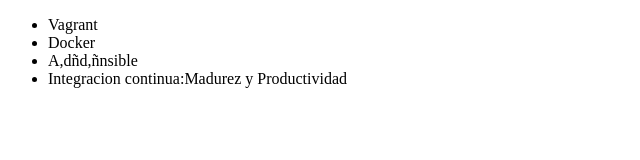
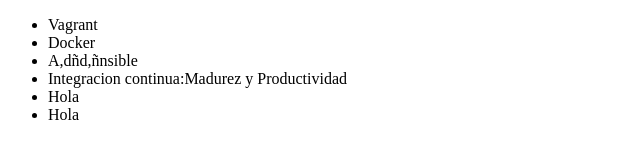
Before and after one commit to rodrigosanchone/practicaGit, a plain HTML site: page index.html in a window 1280 px wide. Shown: the full height of the page, 0-640 px from the left. Drawn offline with Linux system fonts and the light colour scheme.

```diff
--- a/index.html
+++ b/index.html
@@ -10,7 +10,8 @@
          <li> Docker </li>
          <li> A,dñd,ñnsible </li>
          <li> Integracion continua:Madurez y Productividad </li>
-
+         <li>Hola</li>
+         <li>Hola</li>
      </ul>
 </body>
 </html>
```
